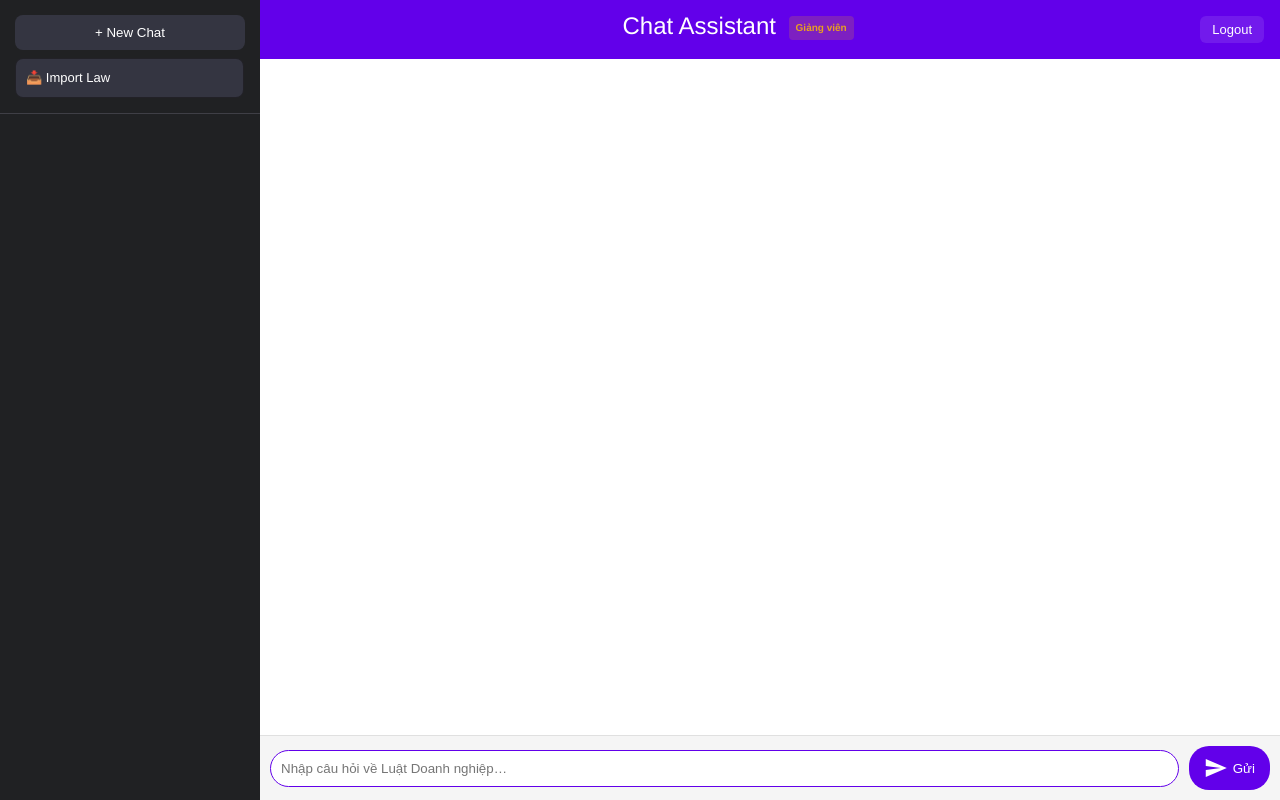
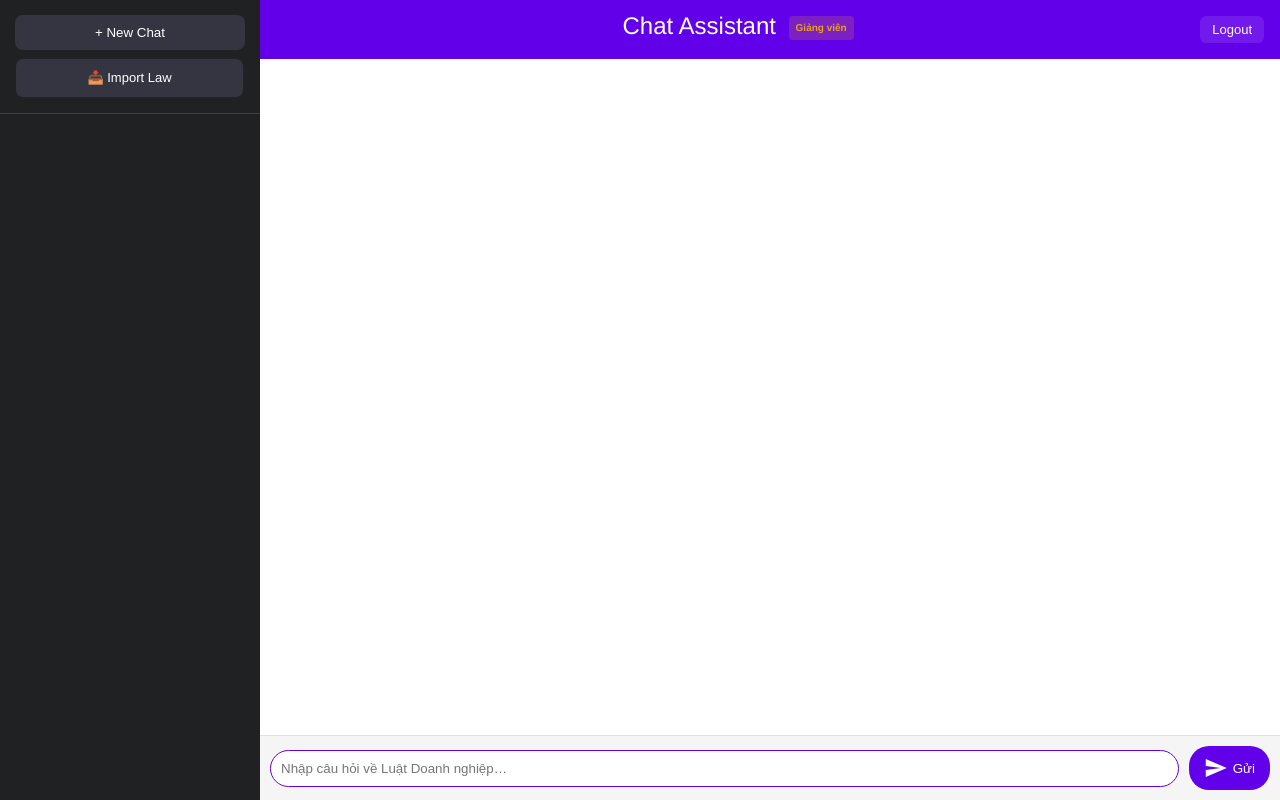
Before and after one commit to BaoNHN/rag-legal-assistant, a Flask app: page / in a window 1280 px wide. Run offline with Flask 3, Linux system fonts and the light colour scheme; the visitor is signed in with stand-in values (Sample User, id 1); data that the repository does not hold is empty; some libraries are stand-ins or nearby versions.

Commit message:
update fix some typo

```diff
--- a/engine/import_law_engine.py
+++ b/engine/import_law_engine.py
@@ -286,7 +286,7 @@ def run_import(job_id: str, pdf_path: str, so_ky_hieu: str,
         _set_job(job_id, status="done", message=result_msg)
 
     except Exception as e:
-        _set_job(job_id, status="failed", message=f"❌ Lỗi: Xin lỗi chúng tôi gặp vấn đề.")
+        _set_job(job_id, status="failed", message=f"❌ Lỗi hệ thống.")
 
     finally:
         # ── 7. Create/update 'Import new law' chat ──
--- a/templates/index.html
+++ b/templates/index.html
@@ -21,7 +21,7 @@
       cursor: pointer;
       font-size: 13px;
       font-weight: 500;
-      text-align: left;
+      text-align: center;
       transition: all .18s;
       text-decoration: none;
     }
```
